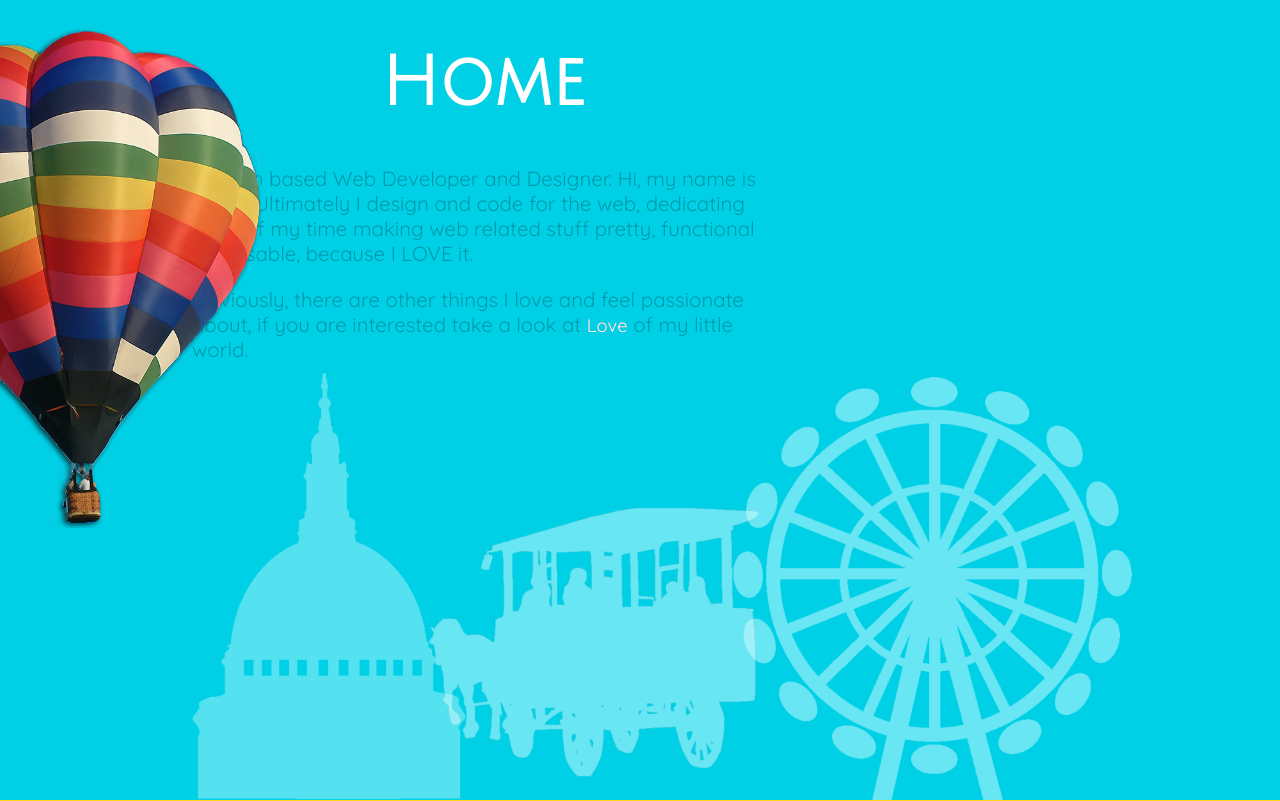
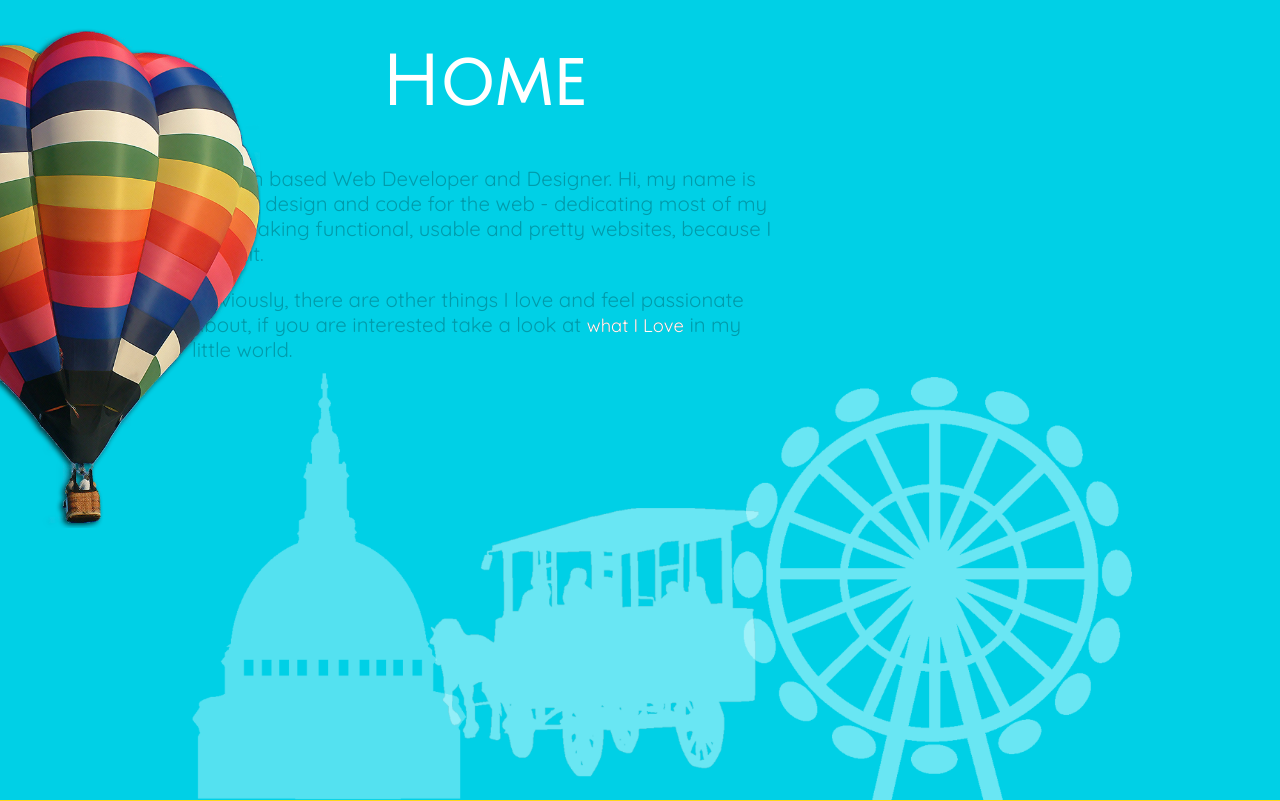
Before and after one commit to chloekaianlam/Portfolio-Site, a PHP site: page / in a window 1280 px wide. Shown: the top 801 px of the page. Run offline with PHP 8.4, Linux system fonts and the light colour scheme; some libraries are stand-ins or nearby versions; some web fonts are replaced.

Commit message:
Image changes

```diff
--- a/assets/css/less/style.less
+++ b/assets/css/less/style.less
@@ -40,7 +40,7 @@ body {
   p { color: #009bab; }
 }
 
-.balloon {
+.air-balloon {
   width: 30%;
   max-width: 500px;
   position: absolute;
--- a/assets/css/style.css
+++ b/assets/css/style.css
@@ -64,7 +64,7 @@ h1{color:#fff;text-align:center;font-size:3em}
 .portfolio{width:100%;height:100%;position:absolute;top:0;left:0;bottom:0}
 .home,.projects,.love,.contact,.client{width:100%;height:100%;position:absolute}
 .home{top:0;background:url(../image/background/home-bg.png) no-repeat center #00d0e6;-webkit-background-size:cover;-moz-background-size:cover;-o-background-size:cover;background-size:cover}.home p{color:#009bab}
-.balloon{width:30%;max-width:500px;position:absolute;top:10%;right:5%;-webkit-animation:10s ease-in-out float-x infinite alternate;-moz-animation:10s ease-in-out float-x infinite alternate;-ms-animation:10s ease-in-out float-x infinite alternate;-o-animation:10s ease-in-out float-x infinite alternate;animation:10s ease-in-out float-x infinite alternate}.balloon img{width:100%;height:auto}
+.air-balloon{width:30%;max-width:500px;position:absolute;top:10%;right:5%;-webkit-animation:10s ease-in-out float-x infinite alternate;-moz-animation:10s ease-in-out float-x infinite alternate;-ms-animation:10s ease-in-out float-x infinite alternate;-o-animation:10s ease-in-out float-x infinite alternate;animation:10s ease-in-out float-x infinite alternate}.air-balloon img{width:100%;height:auto}
 .projects{top:100%;background:url(../image/background/projects-bg.png) no-repeat center #ffd71a;-webkit-background-size:cover;-moz-background-size:cover;-o-background-size:cover;background-size:cover}.projects p{color:#cba700}
 .love{top:200%;background:#f77a62}.love p{color:#faa99a}
 .contact{top:300%;background:#c2d51b}.contact p{color:#92a114}
--- a/index.php
+++ b/index.php
@@ -8,14 +8,14 @@
 			<div class="content">
 				<h1>Home</h1>
 
-				<p>London based Web Developer and Designer. Hi, my name is Chloe. Ultimately I design and code for the web, dedicating most of my time making web related stuff pretty, functional and usable, because I LOVE it.</p>
-				<p>Obviously, there are other things I love and feel passionate about, if you are interested take a look at <a href="#" data-hover="Love">Love</a> of my little world.</p>
+				<p>London based Web Developer and Designer. Hi, my name is Chloe. I design and code for the web - dedicating most of my time making functional, usable and pretty websites, because I LOVE it.</p>
+				<p>Obviously, there are other things I love and feel passionate about, if you are interested take a look at <a href="#" data-hover="what I Love">what I Love</a> in my little world.</p>
 			</div>
 		</div>
 
 	</article>
 
-	<figure class="balloon"><img src="../assets/image/background/air-balloon.png" /></figure>
+	<figure class="air-balloon"><img src="../assets/image/background/air-balloon.png" /></figure>
 
 	<article class="projects" data-page="projects" data-colour="yellow">
 
```
Also changed, not shown: assets/image/background/boat.jpg (added), assets/image/background/london-eye-outline.png (deleted), assets/image/background/london-eye.jpg (deleted), assets/image/background/projects-bg.png, assets/image/background/st-pauls.jpg (deleted), assets/image/silhouette/bike.png (added), assets/image/silhouette/lighthouse.jpg (added), assets/image/silhouette/motorbike.jpg (added).
